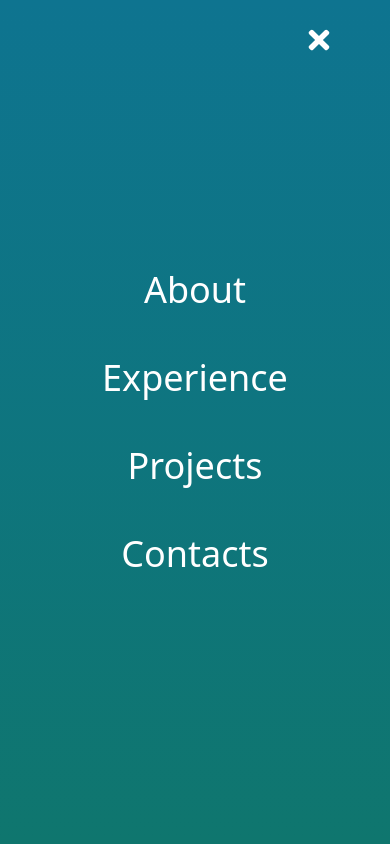
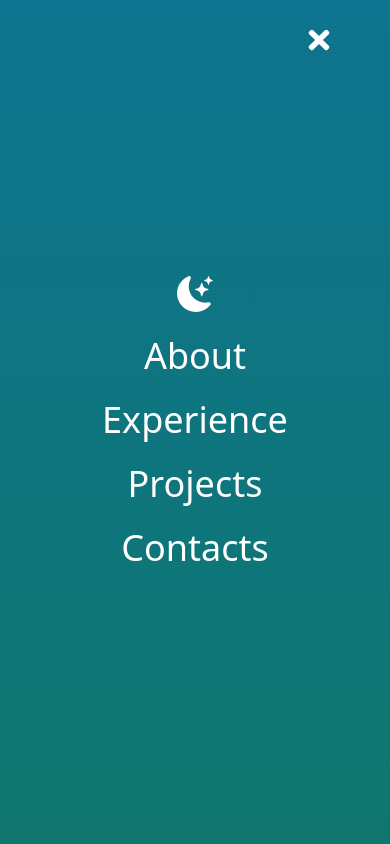
Before and after one commit to jwild22/project5-portfolio-app, a React (Vite) app: page / in a window 390 px wide. Both pictures are taken after a click on the element 327 px from the left and 40 px from the top of the page. Shown: the top 844 px of the page. Built offline with nearby package versions, Linux system fonts and the light colour scheme.

Commit message:
for submission

```diff
--- a/src/components/Navbar.jsx
+++ b/src/components/Navbar.jsx
@@ -24,7 +24,7 @@ export default function Navbar() {
       <Link to={'/'} className="text-2xl font-burtons">
         farukh kanzhayev
       </Link>
-      <ul className="hidden md:flex items-center gap-6">
+      <ul className="hidden md:flex items-center justify-center gap-6">
         <li>
           <BsFillMoonStarsFill className="cursor-pointer text-2xl" />
         </li>
@@ -54,11 +54,14 @@ export default function Navbar() {
         {navOpen ? <FaTimes size={30} /> : <FaBars size={30} />}
       </div>
       {navOpen && (
-        <ul className="flex flex-col justify-center items-center fixed z-10 top-0 left-0 w-full h-screen bg-gradient-to-b from-cyan-700 to-teal-700 cursor-auto">
+        <ul className="flex gap-6 flex-col justify-center items-center fixed z-10 top-0 left-0 w-full h-screen bg-gradient-to-b from-cyan-700 to-teal-700 cursor-auto">
+          <li>
+            <BsFillMoonStarsFill className="cursor-pointer text-4xl text-white" />
+          </li>
           {navLinks.map((link) => (
             <li
               key={link.to}
-              className="text-white cursor-pointer px-4 capitalize py-6 text-4xl"
+              className="text-white cursor-pointer px-4 capitalize text-4xl"
             >
               <NavLink to={link.to}>{link.text}</NavLink>
             </li>
--- a/src/pages/About.jsx
+++ b/src/pages/About.jsx
@@ -3,7 +3,7 @@ import Avatar from '../assets/avatar.png';
 
 export default function About() {
   return (
-    <div className="flex flex-col h-svh justify-center">
+    <div className="flex flex-col h-screen justify-center">
       <div className="text-center">
         <h2 className="text-5xl py-2 text-teal-600 font-medium">
           Hi, I&apos;m Farukh
--- a/src/pages/Experience.jsx
+++ b/src/pages/Experience.jsx
@@ -1,6 +1,6 @@
 export default function Experience() {
   return (
-    <div className="h-svh flex items-center">
+    <div className="h-screen flex items-center">
       <h3 className="text-3xl py-1">Experience</h3>
     </div>
   );
```
